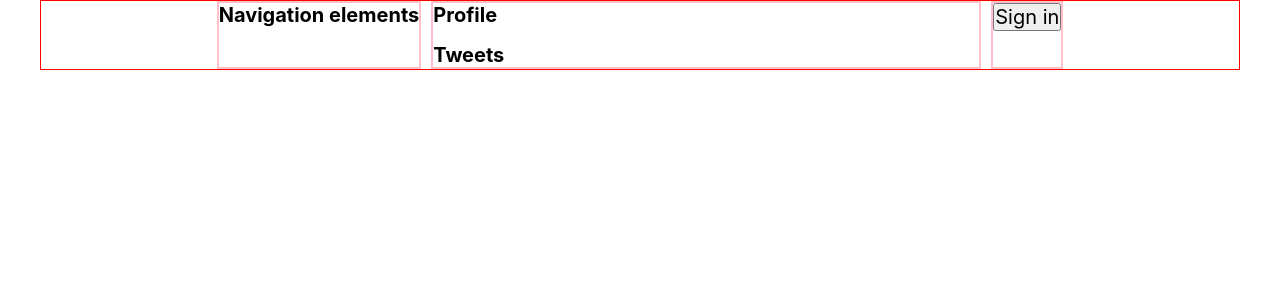
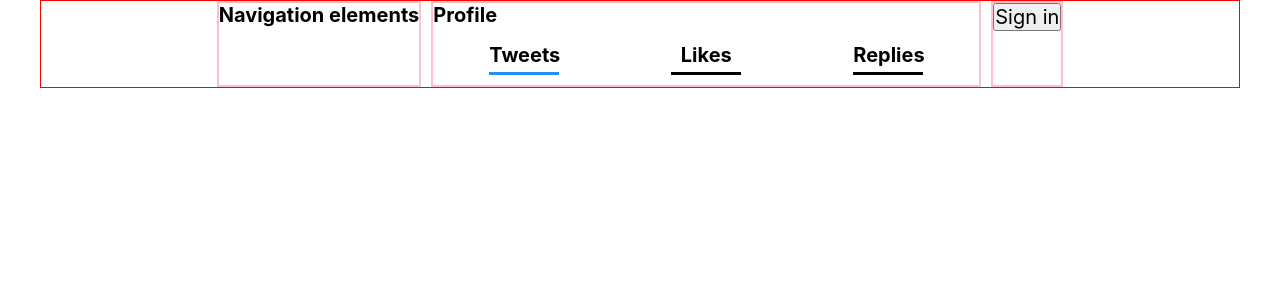
Before and after one commit to CutlerSheridan/twitter-clone, a React (Create React App) app: page /1 in a window 1280 px wide. Shown: the top 300 px of the page. Built offline with nearby package versions, Linux system fonts and the light colour scheme; no server answers; the database is empty.

Commit message:
0.4.3 Add feed selector tabs to profiles

```diff
--- a/package.json
+++ b/package.json
@@ -1,6 +1,6 @@
 {
   "name": "twitter-clone",
-  "version": "0.4.2",
+  "version": "0.4.3",
   "private": true,
   "dependencies": {
     "@testing-library/jest-dom": "^5.16.5",
--- a/src/components/Profile.css
+++ b/src/components/Profile.css
@@ -5,6 +5,19 @@
   background: rgb(197, 197, 197);
   border-radius: 0.5rem;
 }
-.profile-wrapper > h2 {
-  margin-top: 1.6rem;
+.profile-feedSelectorWrapper {
+  margin: 1.6rem 0 1rem 0;
+  display: flex;
+  justify-content: space-around;
 }
+.profile-feedSelector {
+  padding-bottom: 0.5rem;
+  width: 7rem;
+  text-align: center;
+  border-bottom: 3px solid black;
+  cursor: pointer;
+  transition: all 0.15s;
+}
+.profile-feedSelector-active {
+  border-bottom-color: dodgerblue;
+}
--- a/src/components/Profile.js
+++ b/src/components/Profile.js
@@ -14,6 +14,7 @@ const Profile = () => {
   const currentUserAuth = useContext(UserContext);
   const { userHandle } = useParams();
   const [userInfo, setUserInfo] = useState(null);
+  const [selectedFeed, setSelectedFeed] = useState(null);
   const [currentUserInfo, setCurrentUserInfo] = useState(null);
   const [isFollowingCurrentUser, setIsFollowingCurrentUser] = useState(false);
   const [isFollowedByCurrentUser, setIsFollowedByCurrentUser] = useState(false);
@@ -26,6 +27,7 @@ const Profile = () => {
       }
     };
     fetchUserInfo();
+    setSelectedFeed('tweets');
   }, [userHandle]);
   useEffect(() => {
     const fetchCurrentUserInfo = async () => {
@@ -91,7 +93,7 @@ const Profile = () => {
     return <></>;
   };
   const createFeed = () => {
-    if (currentUserInfo) {
+    if (currentUserInfo && userInfo) {
       return (
         <TweetFeed
           idsForFeed={[userInfo.id]}
@@ -103,12 +105,38 @@ const Profile = () => {
       return <></>;
     }
   };
+  const getFeedSelectorClasses = (selector) => {
+    let className = 'profile-feedSelector';
+    if (selector === selectedFeed) {
+      className += ' profile-feedSelector-active';
+    }
+    return className;
+  };
 
   return (
     <div className="profile-wrapper layout-element">
       <h1>Profile</h1>
       {userInfo ? createHeaderForUser() : ''}
-      <h2>Tweets</h2>
+      <div className="profile-feedSelectorWrapper">
+        <h2
+          className={getFeedSelectorClasses('tweets')}
+          onClick={() => setSelectedFeed('tweets')}
+        >
+          Tweets
+        </h2>
+        <h2
+          className={getFeedSelectorClasses('likes')}
+          onClick={() => setSelectedFeed('likes')}
+        >
+          Likes
+        </h2>
+        <h2
+          className={getFeedSelectorClasses('replies')}
+          onClick={() => setSelectedFeed('replies')}
+        >
+          Replies
+        </h2>
+      </div>
       {createFeed()}
     </div>
   );
```
Also changed, not shown: 1 other file (tests, documents, lock files or other folders).
